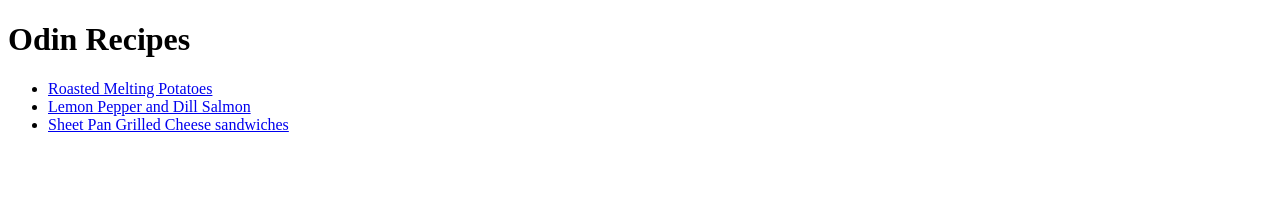
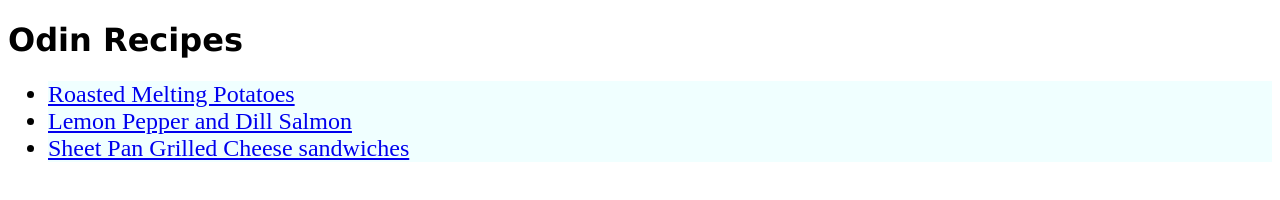
Before and after one commit to aheadtuna/odin-recipes, a plain HTML site: page index.html in a window 1280 px wide. Drawn offline with Linux system fonts and the light colour scheme.

Commit message:
Add Css styling

```diff
--- a/index.html
+++ b/index.html
@@ -3,6 +3,7 @@
     <head>
         <meta charset="utf-8">
         <title>Recipes</title>
+        <link href="style.css" rel="stylesheet">
     </head>
     <body>
         <h1>Odin Recipes</h1>
--- /dev/null
+++ b/style.css
@@ -0,0 +1,10 @@
+li{
+    font-size: x-large;
+    background-color: azure
+
+}
+h1{
+    font-size: xx-large;
+    font-weight: 1000;
+    font-family: "Bold Stylish Calligraphy", Verdana;
+}
```
